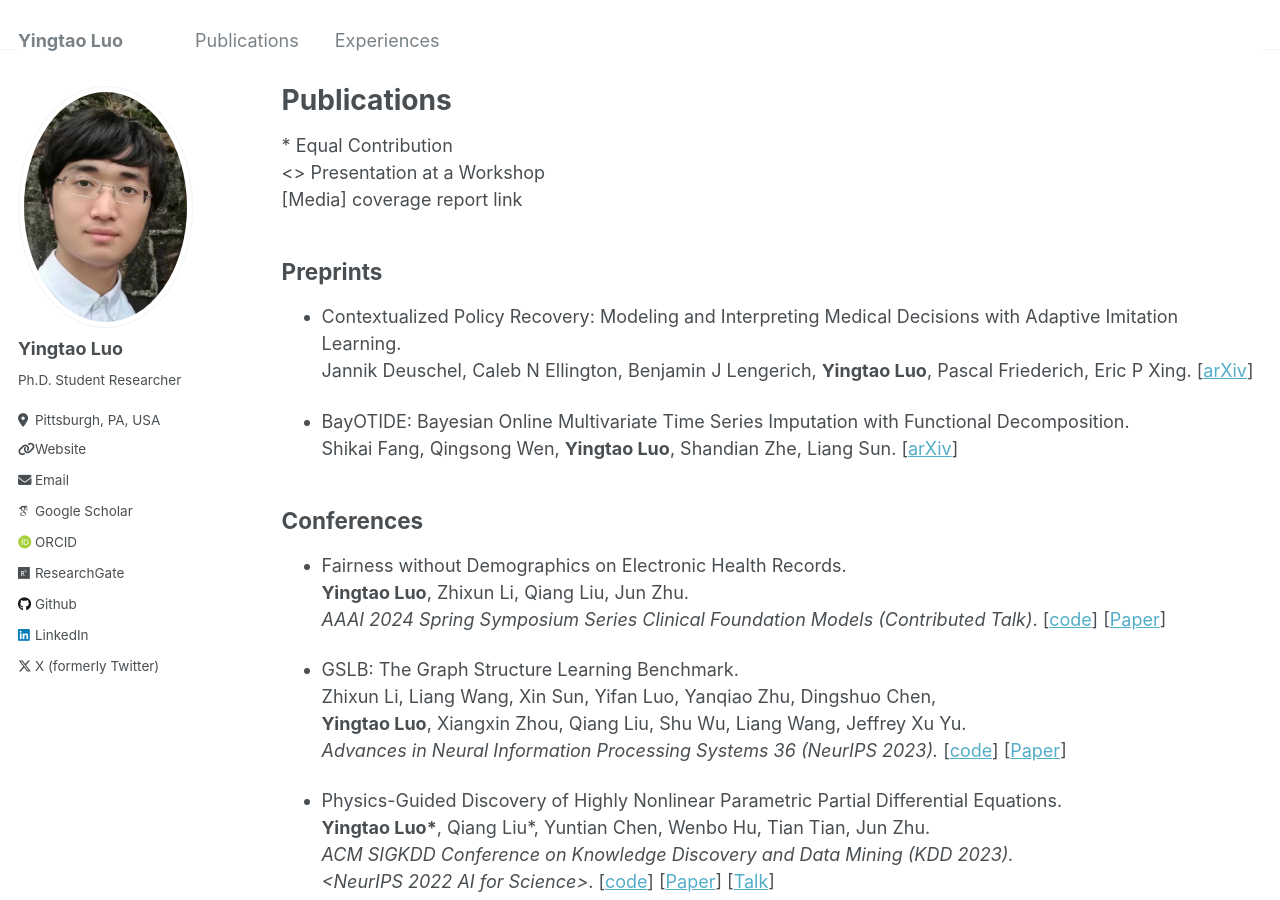
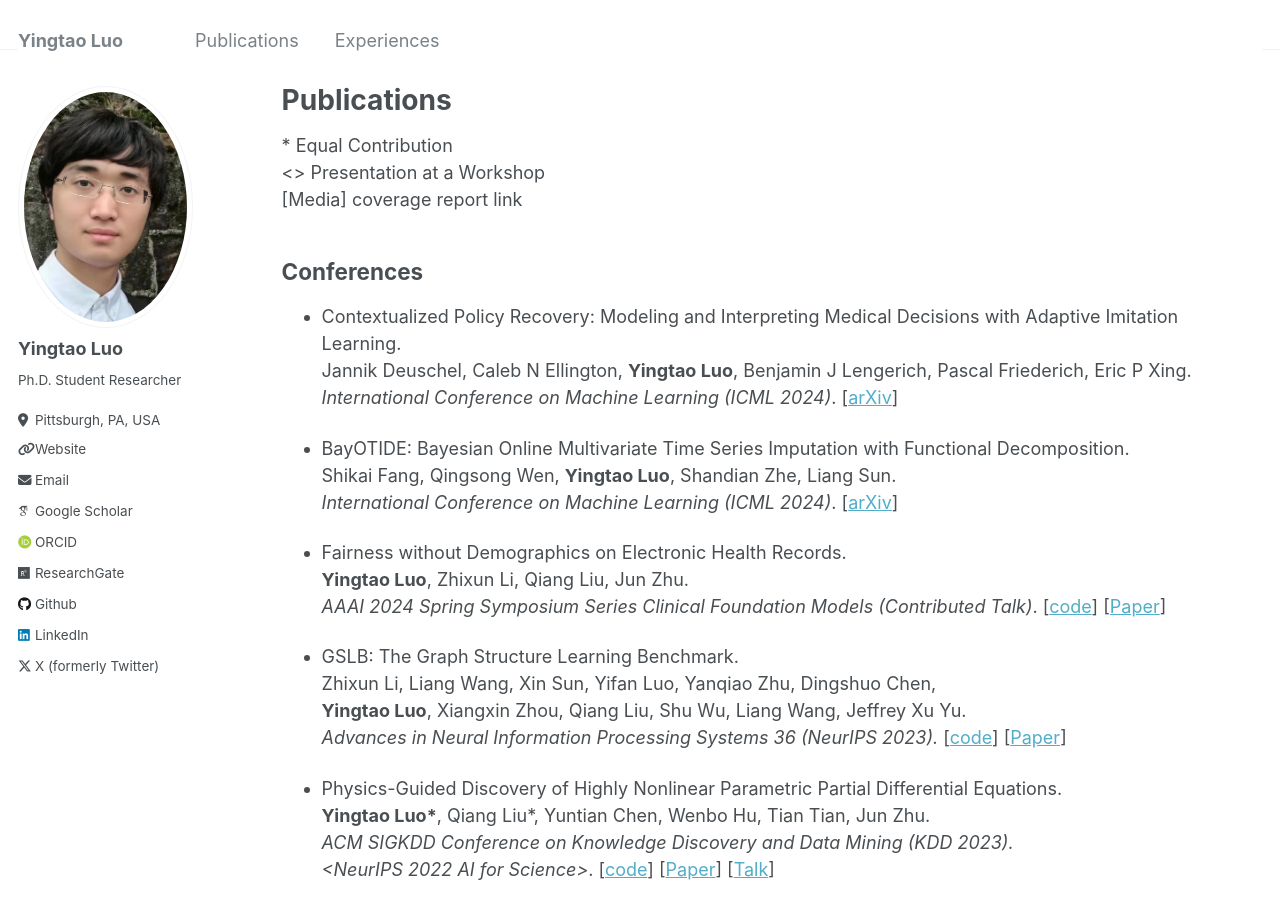
Before and after one commit to yingtaoluo/yingtaoluo.github.io, a Jekyll site: the page built from _pages/publications.md, in a window 1280 px wide and 900 px high. Built offline with Jekyll 4.4.1, drawn with Linux system fonts in a browser that asks for light colours; some web fonts are replaced; some of the changed text lies outside the part shown.

Commit message:
Update publications.md

```diff
--- a/_pages/publications.md
+++ b/_pages/publications.md
@@ -15,15 +15,16 @@ author_profile: true
 <> Presentation at a Workshop
 [Media] coverage report link
 
-## Preprints
+
+## Conferences
 
 * Contextualized Policy Recovery: Modeling and Interpreting Medical Decisions with Adaptive Imitation Learning.
-Jannik Deuschel, Caleb N Ellington, Benjamin J Lengerich, __Yingtao Luo__, Pascal Friederich, Eric P Xing.  [[arXiv](https://arxiv.org/pdf/2310.07918.pdf)]
+Jannik Deuschel, Caleb N Ellington, __Yingtao Luo__, Benjamin J Lengerich, Pascal Friederich, Eric P Xing.
+*International Conference on Machine Learning (ICML 2024)*. [[arXiv](https://arxiv.org/pdf/2310.07918.pdf)]
 
 * BayOTIDE: Bayesian Online Multivariate Time Series Imputation with Functional Decomposition.
-Shikai Fang, Qingsong Wen, __Yingtao Luo__, Shandian Zhe, Liang Sun.  [[arXiv](https://arxiv.org/pdf/2308.14906.pdf)]
-
-## Conferences
+Shikai Fang, Qingsong Wen, __Yingtao Luo__, Shandian Zhe, Liang Sun.
+*International Conference on Machine Learning (ICML 2024)*. [[arXiv](https://arxiv.org/pdf/2308.14906.pdf)]
 
 * Fairness without Demographics on Electronic Health Records.
 __Yingtao Luo__, Zhixun Li, Qiang Liu, Jun Zhu.
```
Also changed, not shown: other parts of _pages/publications.md (+0 -8 lines).
